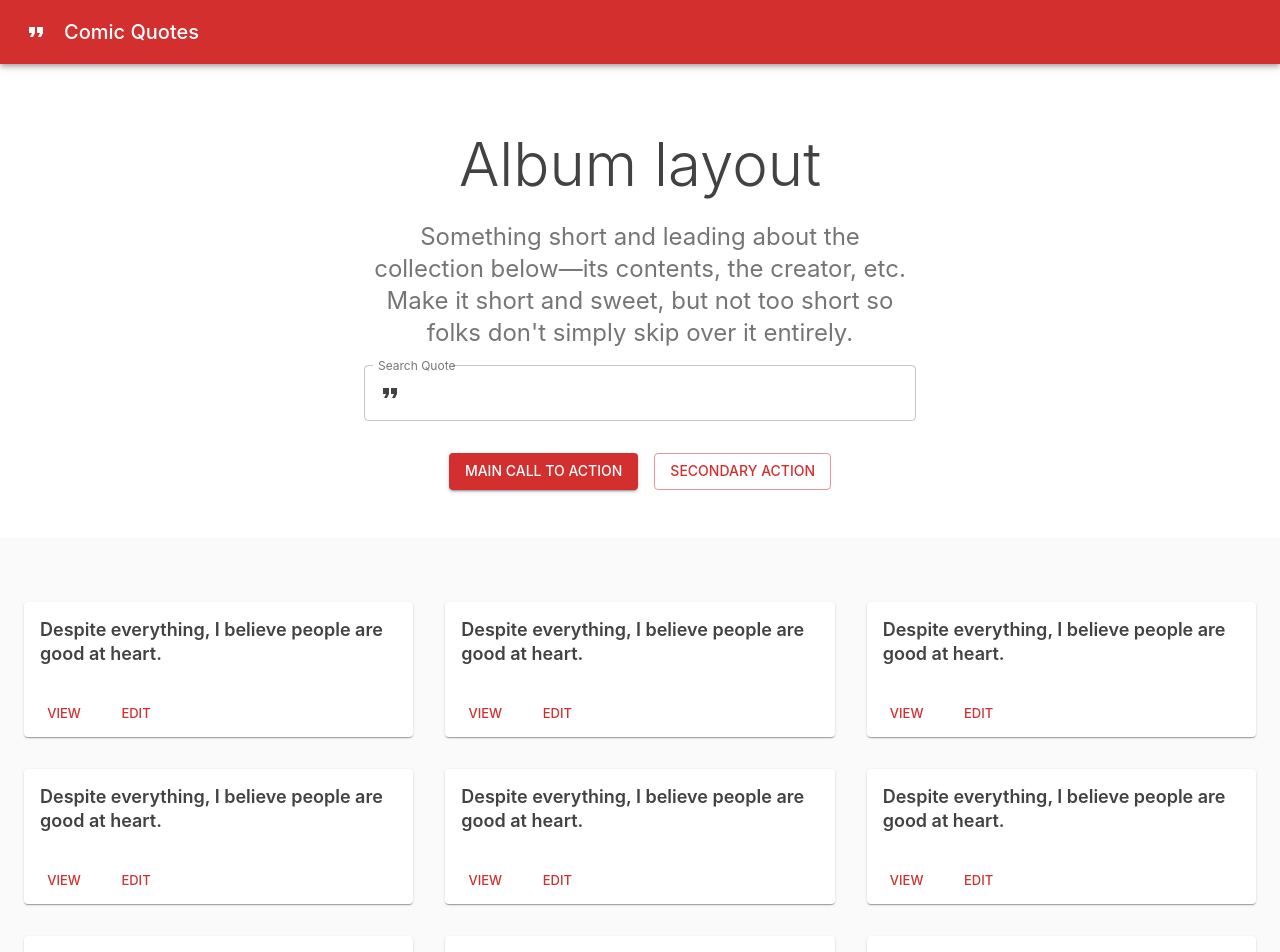
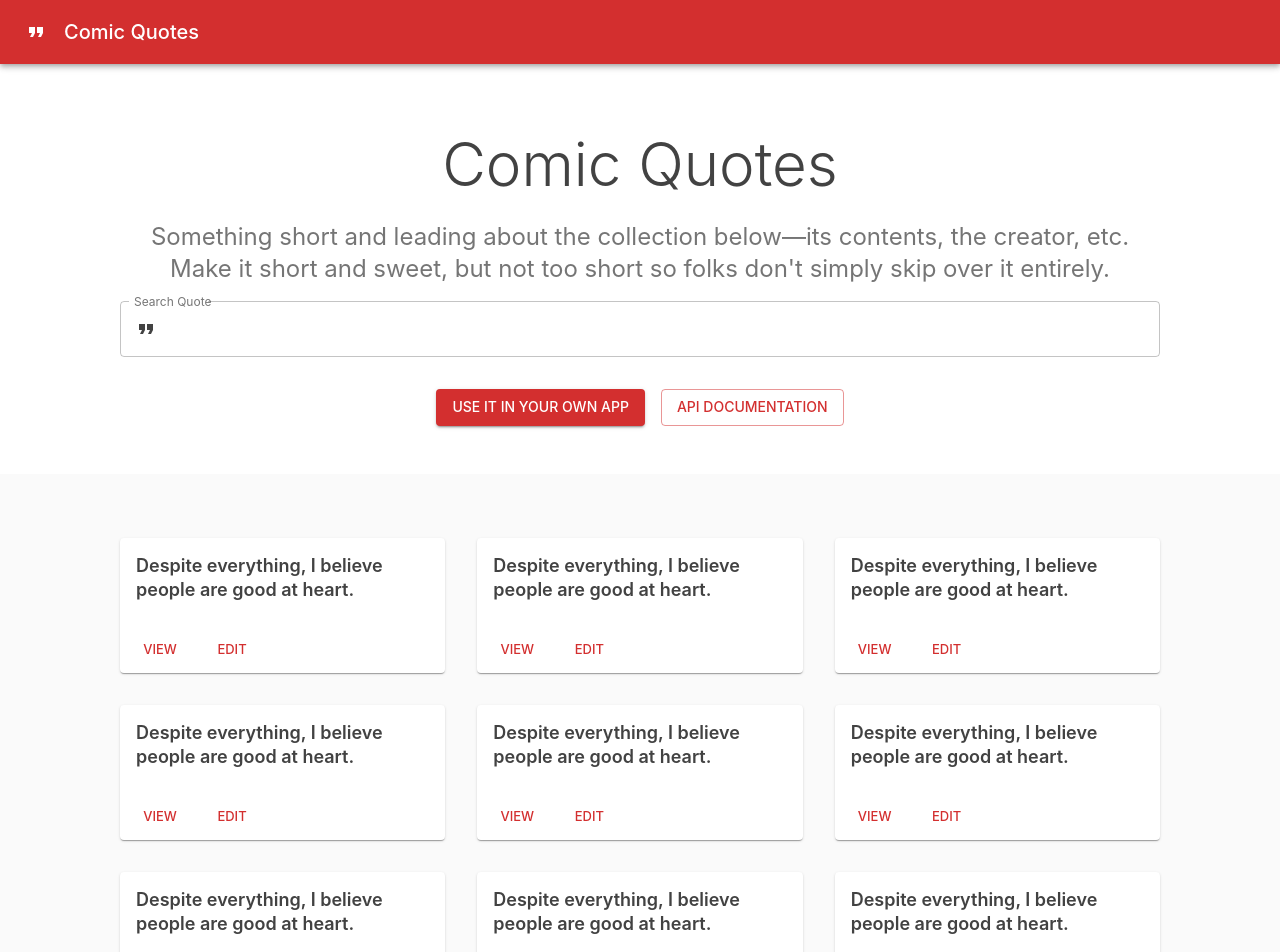
Before and after one commit to ComicQuotes/site, a React (Create React App) app: page / in a window 1280 px wide. Shown: the top 952 px of the page. Built offline with nearby package versions, Linux system fonts and the light colour scheme.

Commit message:
Custom Width

```diff
--- a/src/App.js
+++ b/src/App.js
@@ -118,7 +118,7 @@ export default function Album() {
         <main>
           {/* Hero unit */}
           <div className={classes.heroContent}>
-            <Container maxWidth="sm">
+            <Container style={{ width: "85vw" }}>
               <Typography
                 component="h1"
                 variant="h2"
@@ -126,7 +126,7 @@ export default function Album() {
                 color="textPrimary"
                 gutterBottom
               >
-                Album layout
+                Comic Quotes
               </Typography>
               <Typography
                 variant="h5"
@@ -156,19 +156,19 @@ export default function Album() {
                 <Grid container spacing={2} justify="center">
                   <Grid item>
                     <Button variant="contained" color="primary">
-                      Main call to action
+                      Use it in your own app
                     </Button>
                   </Grid>
                   <Grid item>
                     <Button variant="outlined" color="primary">
-                      Secondary action
+                      API Documentation
                     </Button>
                   </Grid>
                 </Grid>
               </div>
             </Container>
           </div>
-          <Container className={classes.cardGrid} maxWidth="lg">
+          <Container className={classes.cardGrid} style={{ width: "85vw" }}>
             {/* End hero unit */}
             <Grid container spacing={4}>
               {cards.map((card) => (
```
